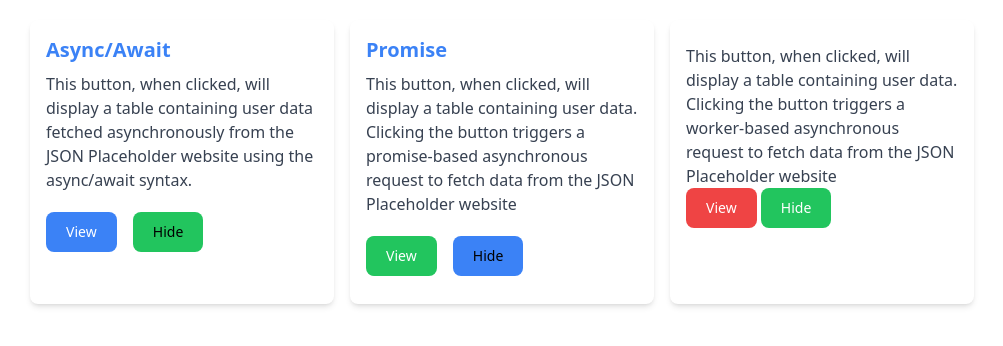
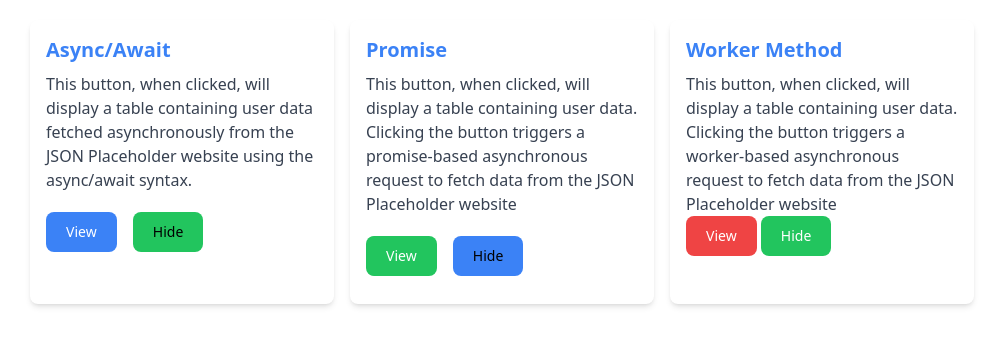
Before and after one commit to izaz-swe/assignment_3, a plain HTML site: page index.html in a window 1280 px wide. Shown: the whole page, without its empty margins (138-1141 px from the left). Drawn offline with nearby package versions, Linux system fonts and the light colour scheme.

Commit message:
card title added in worker section

```diff
--- a/index.html
+++ b/index.html
@@ -50,6 +50,7 @@
         </button>
       </div>
       <div class="w-full p-4 shadow-md rounded-lg bg-white">
+        <h3 class="text-xl font-bold text-blue-500 mb-2">Worker Method</h3>
         <p class="mt-2 text-gray-700 dark:text-gray-400">
           This button, when clicked, will display a table containing user data.
           Clicking the button triggers a worker-based asynchronous request to
```
